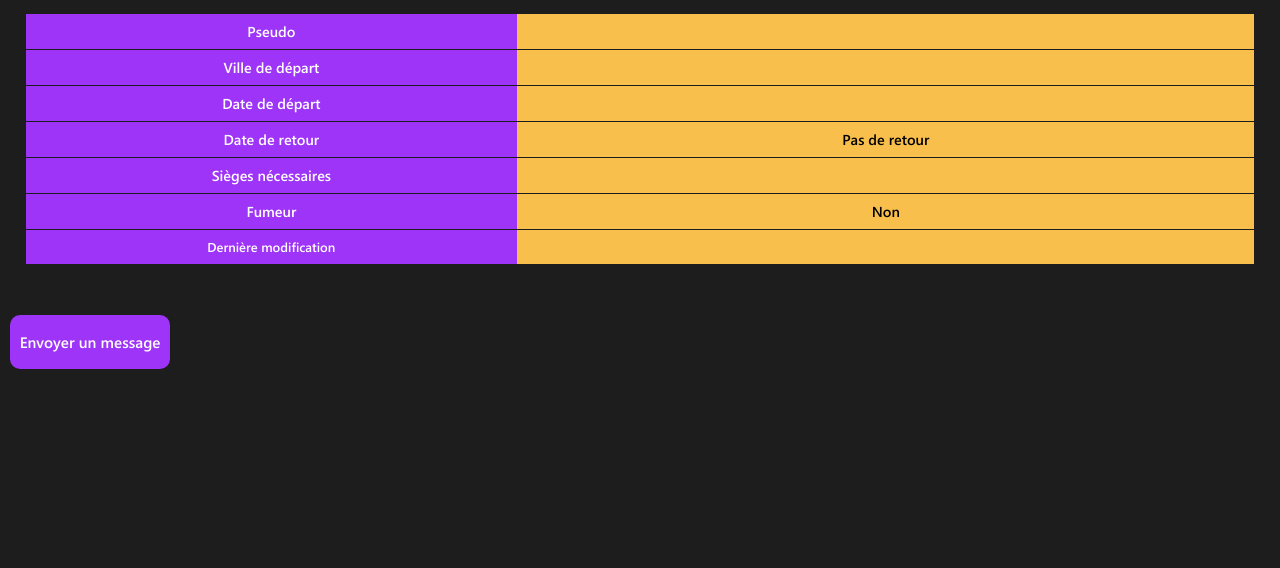
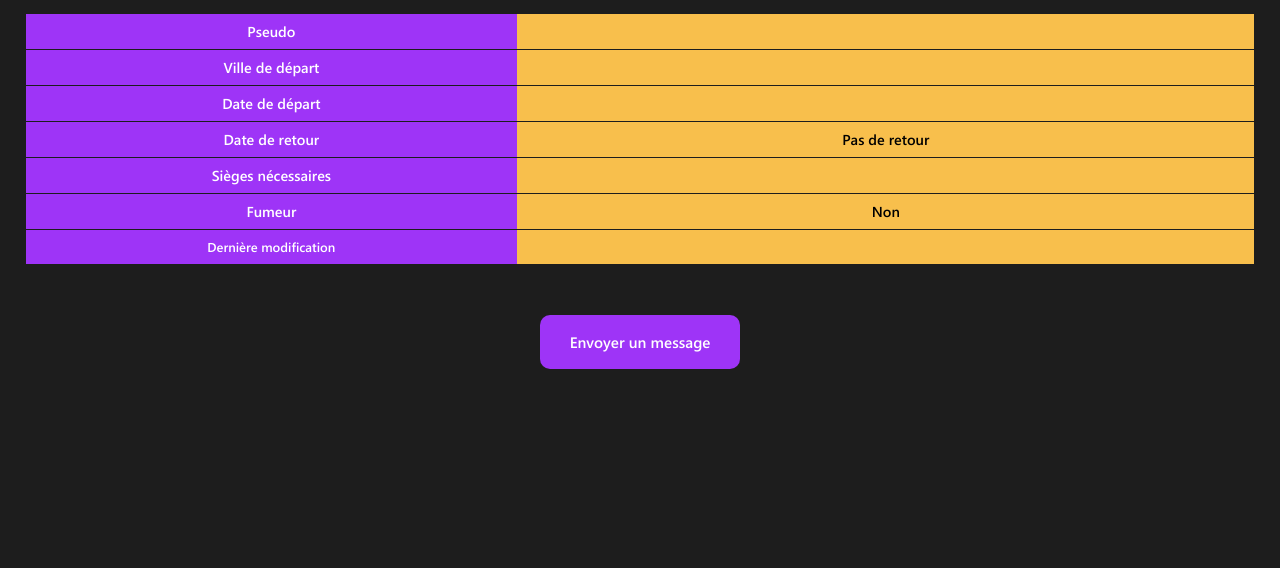
Before and after one commit to LilianLem/carpool-planner, a PHP site: page /carpoolplanner/view/RequestDetails.php in a window 1280 px wide. Shown: the part 126-694 px from the top of the page. Run offline with PHP 8.4, Linux system fonts and the light colour scheme; the template is opened without the code that fills it, so the values that code supplies are empty; a stand-in replaces the project's code that opens the database connection.

Commit message:
MVC | View RequestDetails : préparation de l'envoi de notification

```diff
--- a/view/RequestDetails.php
+++ b/view/RequestDetails.php
@@ -93,7 +93,9 @@
                 </form>
 			<?php }} else { ?>
                 <div class="user-actions">
-                    <a href="index.php?action=register" class="rounded-square-button"><p>Envoyer un message</p></a>
+                    <div class="user-actions-buttons">
+                        <a href="index.php?action=register" class="rounded-square-button extended-button"><p>Envoyer un message</p></a>
+                    </div>
                 </div>
 			<?php } ?>
 		</main>
```
